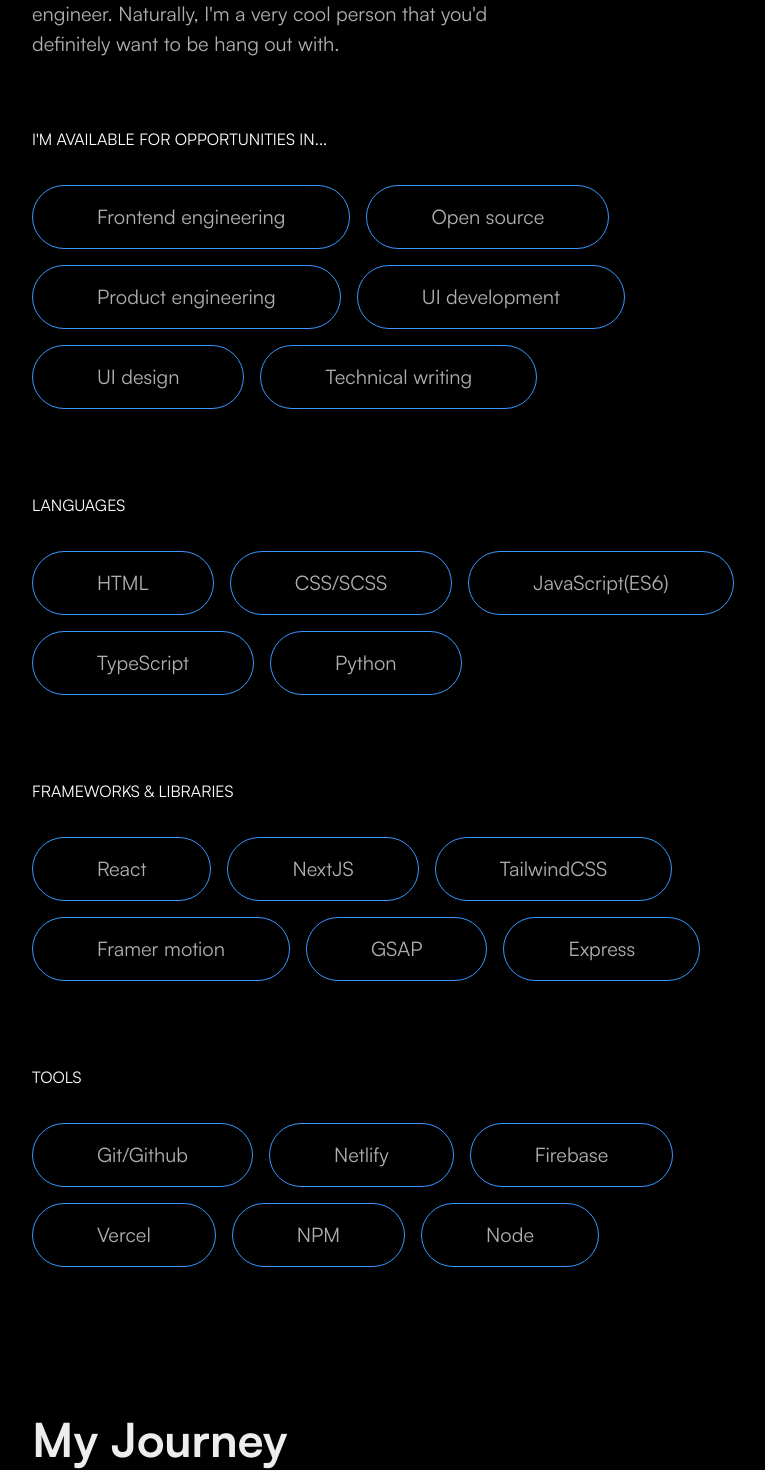
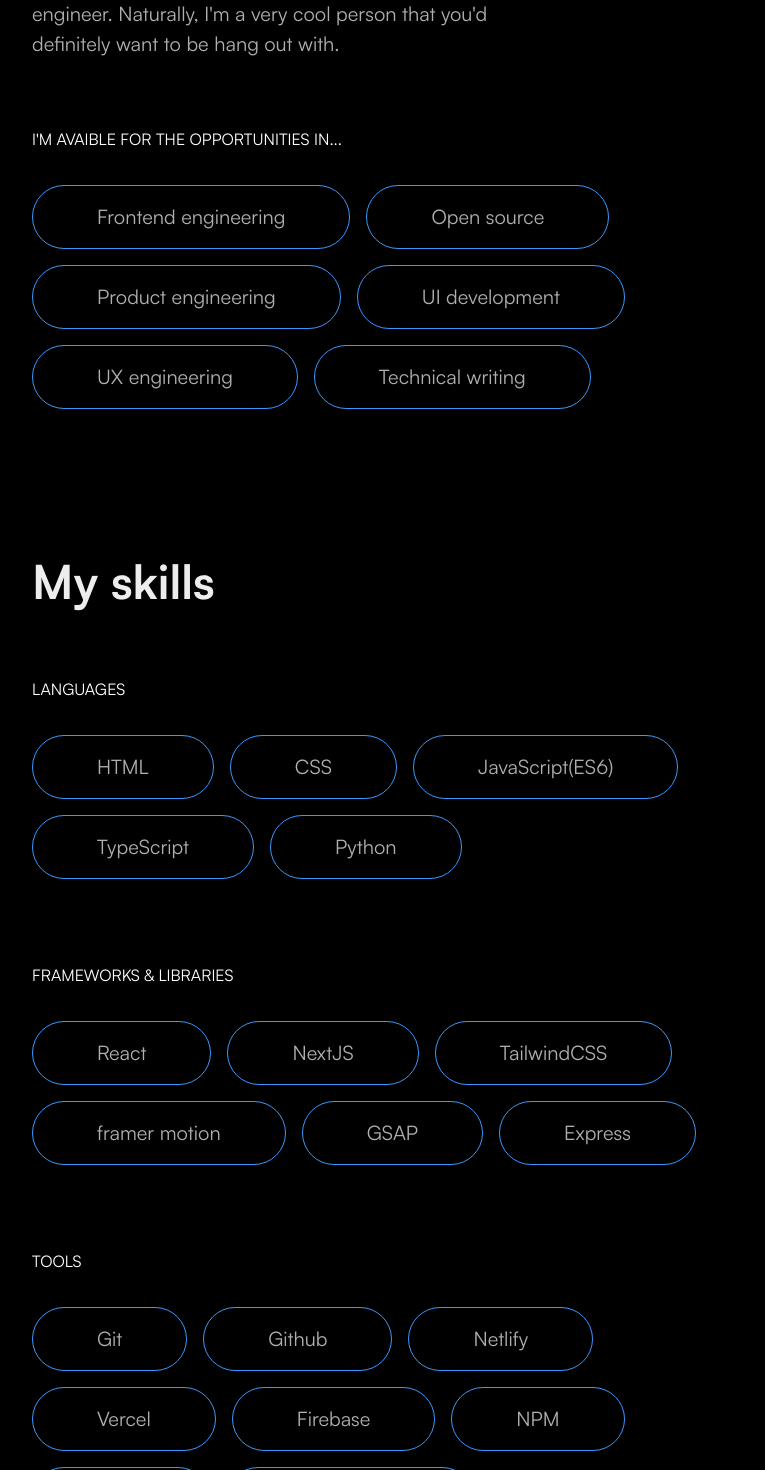
Before and after one commit to gzkdev/portfolio-archive, a Next.js app: page /about in a window 1280 px wide. Shown: the part 540-2010 px from the top of the page, without its empty margins (24-789 px from the left). Built offline with nearby package versions, Linux system fonts and the light colour scheme.

Commit message:
updated about structure and data

```diff
--- a/components/AboutSection.jsx
+++ b/components/AboutSection.jsx
@@ -1,5 +1,5 @@
 import styles from "../styles/About.module.css";
-import { JourneyData } from "./AppData";
+import { JourneyData, OpportunitiesData, SkillsData } from "./AppData";
 
 export default function AboutSection() {
   return (
@@ -20,52 +20,34 @@ export default function AboutSection() {
           </p>
           <div className={styles.about__list__container}>
             <span className={styles.about__title}>
-              I&apos;m available for Opportunities in...
+              {OpportunitiesData.title}
             </span>
             <ul className={styles.about__opportunities}>
-              <li>Frontend engineering</li>
-              <li>Open source</li>
-              <li>Product engineering</li>
-              <li>UI development</li>
-              <li>UI design</li>
-              <li>Technical writing</li>
+              {OpportunitiesData.list.map((item) => (
+                <>
+                  <li>{item}</li>
+                </>
+              ))}
             </ul>
           </div>
 
-          <div className={styles.about__list__container}>
-            <span className={styles.about__title}>Languages</span>
-            <ul className={styles.about__opportunities}>
-              <li>HTML</li>
-              <li>CSS/SCSS</li>
-              <li>JavaScript(ES6)</li>
-              <li>TypeScript</li>
-              <li>Python</li>
-            </ul>
-          </div>
-
-          <div className={styles.about__list__container}>
-            <span className={styles.about__title}>Frameworks & Libraries</span>
-            <ul className={styles.about__opportunities}>
-              <li>React</li>
-              <li>NextJS</li>
-              <li>TailwindCSS</li>
-              <li>Framer motion</li>
-              <li>GSAP</li>
-              <li>Express</li>
-            </ul>
-          </div>
-
-          <div className={styles.about__list__container}>
-            <span className={styles.about__title}>Tools</span>
-            <ul className={styles.about__opportunities}>
-              <li>Git/Github</li>
-              <li>Netlify</li>
-              <li>Firebase</li>
-              <li>Vercel</li>
-              <li>NPM</li>
-              <li>Node</li>
-            </ul>
-          </div>
+          <section className={styles.about__journey}>
+            <h2>My skills</h2>
+            {SkillsData.map((type) => (
+              <>
+                <div className={styles.about__list__container}>
+                  <span className={styles.about__title}>{type.title}</span>
+                  <ul className={styles.about__opportunities}>
+                    {type.list.map((item) => (
+                      <>
+                        <li>{item}</li>
+                      </>
+                    ))}
+                  </ul>
+                </div>
+              </>
+            ))}
+          </section>
 
           <section className={styles.about__journey}>
             <h2>My Journey </h2>
--- a/components/AppData.js
+++ b/components/AppData.js
@@ -88,6 +88,28 @@ export const ProjectsCatalogueData = [
     },
 ]
 
+export const OpportunitiesData = {
+    title: `I'm avaible for the Opportunities in...`,
+    list: [
+        "Frontend engineering", "Open source", "Product engineering", "UI development", "UX engineering", "Technical writing"
+    ]
+}
+
+export const SkillsData = [
+    {
+        title: "Languages",
+        list: [`HTML`, `CSS`, `JavaScript(ES6)`, `TypeScript`, `Python`]
+    },
+    {
+        title: "Frameworks & Libraries",
+        list: [`React`, `NextJS`, `TailwindCSS`, `framer motion`, `GSAP`, `Express`]
+    },
+    {
+        title: "Tools",
+        list: [`Git`, `Github`, `Netlify`, `Vercel`, `Firebase`, "NPM", "Node", "Github pages"]
+    }
+]
+
 export const JourneyData = [
     {
         id: 0,
@@ -126,7 +148,7 @@ export const JourneyData = [
         id: 3,
         icon: "🧪",
         title: "Learning",
-        timeline: "Since I was born - till I die",
+        timeline: "Since I was born - everlasting time",
         story: [
             `Software engineering is constantly evolving. This means that as a software engineer, I'm always learning to be proficient in my craft.`,
             `My learning these days are more focused on advanced JavaScript, Data structures, Algorithms, and Design systems. Sometimes, I do Math to stay sharp.`,
@@ -154,7 +176,7 @@ export const JourneyData = [
         id: 4,
         icon: "🎧",
         title: "Music & Relaxation",
-        timeline: "Since I was born - till I die",
+        timeline: "Since I was born - no time near",
         story: [
             `Although I work hard as a software engineer, my life isn't all about coding. I try to avoid burnout most times by finding time to relax.`,
             `Music is one of the things that I enjoy. You will find me streaming music most times. My favorites include rap, lo-fi beats, classical music, RnB and sad instrumental beats.`,
@@ -181,7 +203,7 @@ export const JourneyData = [
         id: 5,
         icon: "🎮",
         title: "Extras",
-        timeline: "From birth - eternity",
+        timeline: "Time stops here",
         story: [
             `I love to stay active and strong. You will find me going to the gym, playing table tennis, video games and seeing movies (something I started doing recently)`,
             `Waittt...I love Animes too. I love everything about them. My favorites include (Naruto, Demon slayer and Attack on titans).`,
```
